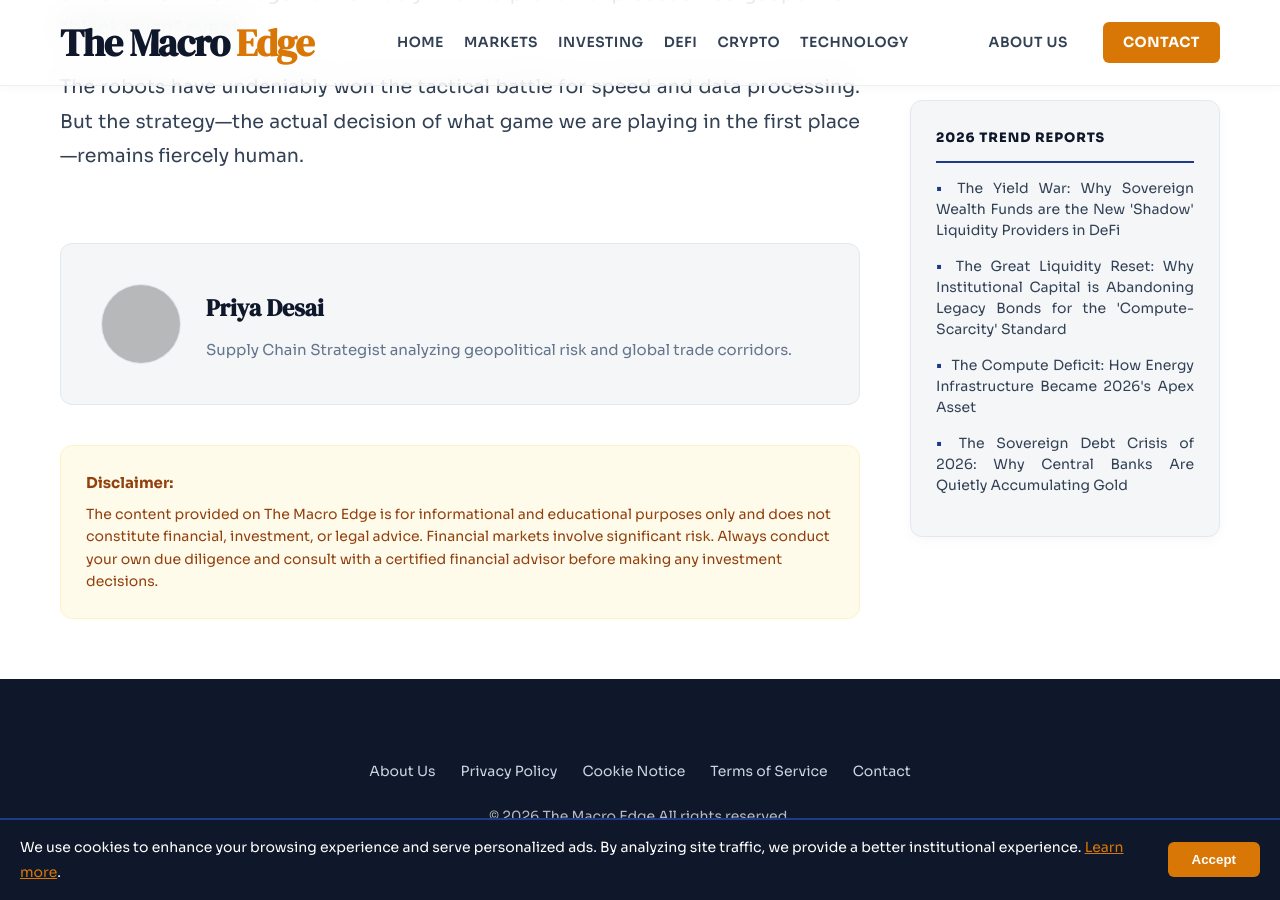
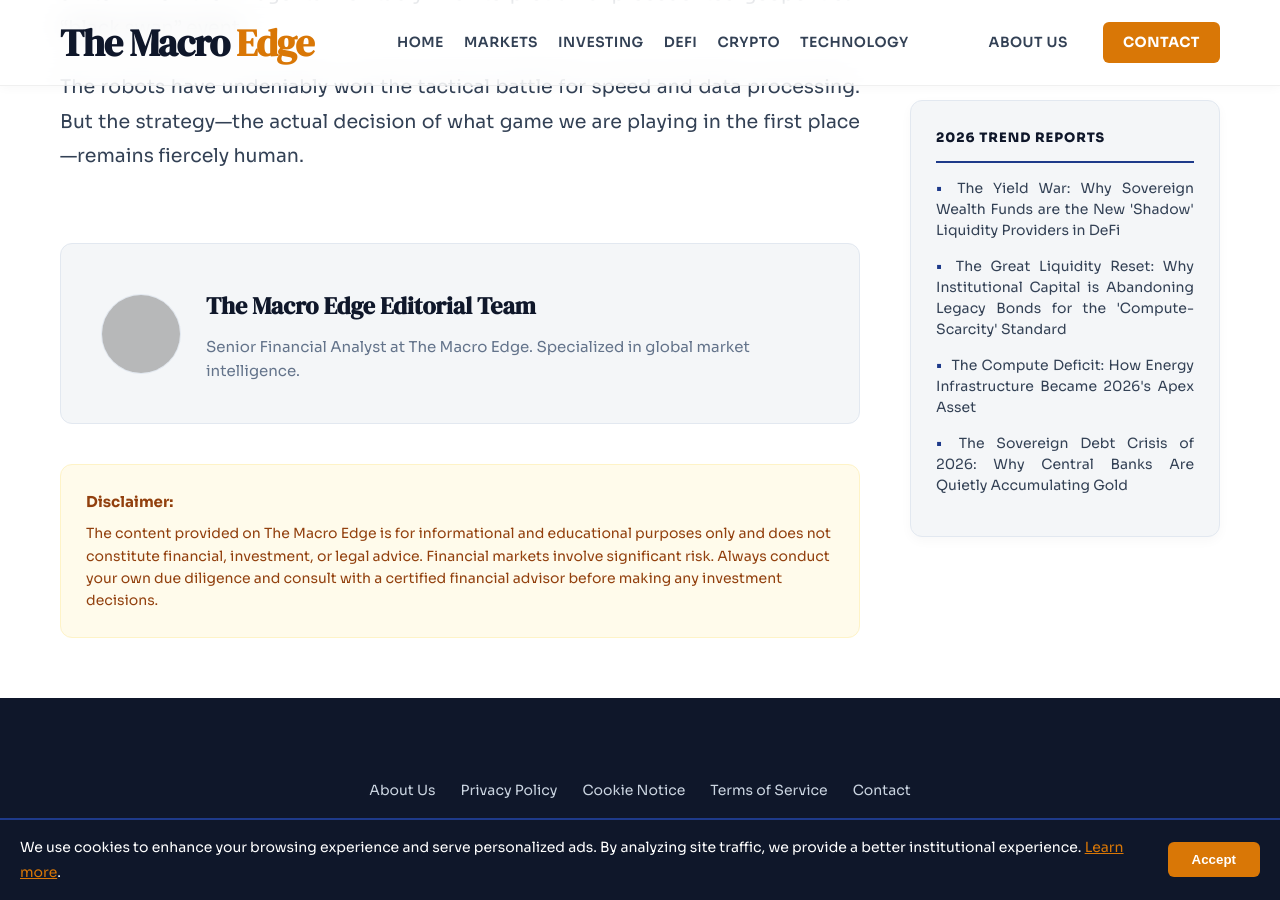
Before and after one commit to Frixx55/FinanceWorld, a Jekyll site: the page built from _posts/2026-04-09-autonomous-agents-replacing-junior-analysts.md, in a window 1280 px wide and 900 px high, scrolled down 3950 px. Built offline with Jekyll 4.4.1, drawn with Linux system fonts in a browser that asks for light colours; some of the changed text lies outside the part shown; grey boxes are pictures that could not be loaded.

Commit message:
Update author to 'The Macro Edge Editorial Team'

```diff
--- a/_posts/2026-04-09-autonomous-agents-replacing-junior-analysts.md
+++ b/_posts/2026-04-09-autonomous-agents-replacing-junior-analysts.md
@@ -2,7 +2,7 @@
 layout: post
 title: "The Quarter-Second Advantage: How Autonomous Agents Replaced the Junior Analyst"
 date: 2026-04-09 10:00:00 +0200
-author: "Priya Desai"
+author: "The Macro Edge Editorial Team"
 category: "Technology"
 image: "https://images.pexels.com/photos/6771107/pexels-photo-6771107.jpeg"
 excerpt: "As we move through 2026, the traditional junior analyst role is vanishing. Discover how autonomous AI agents are dominating the financial decision-making loop."
```
